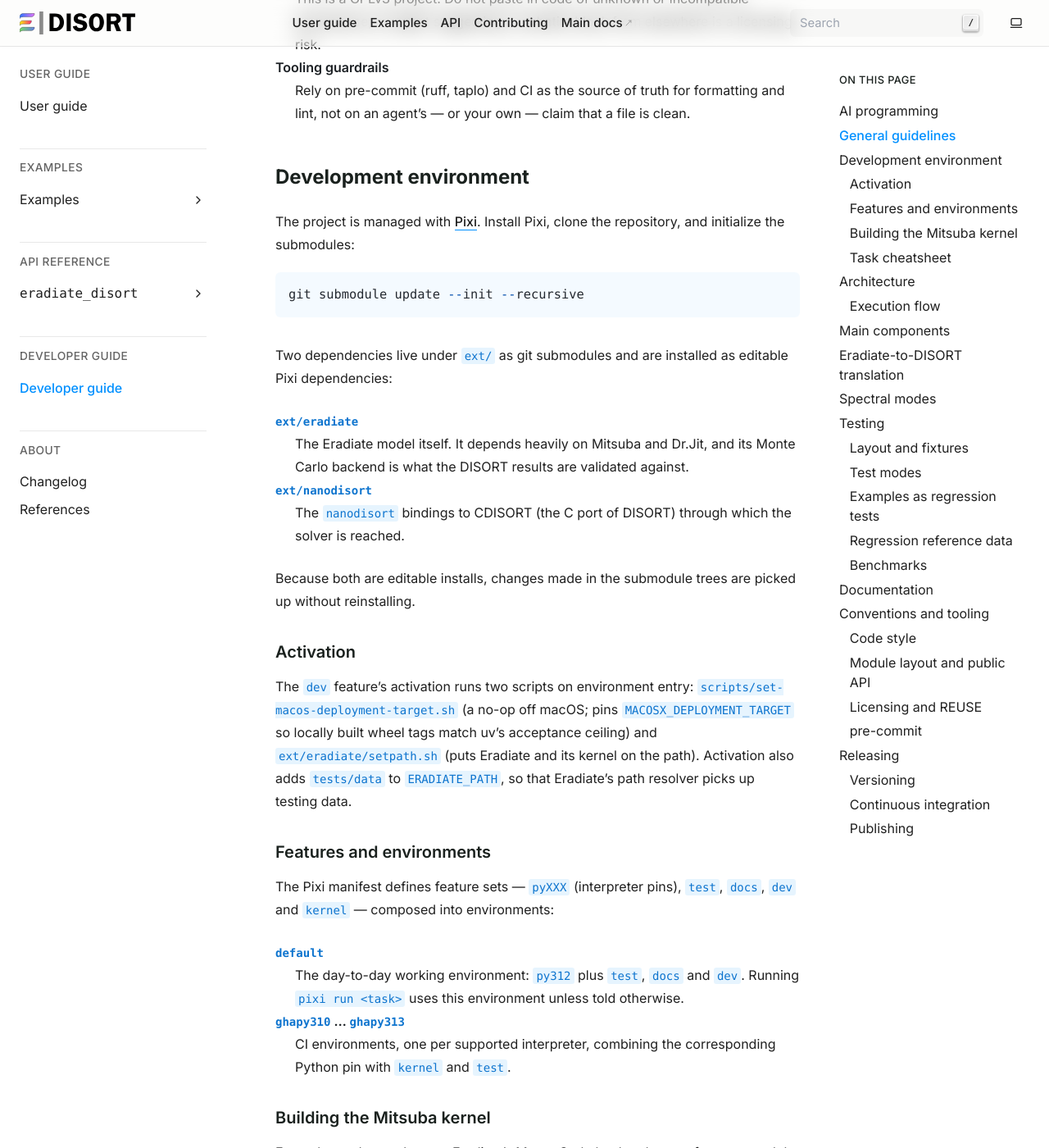
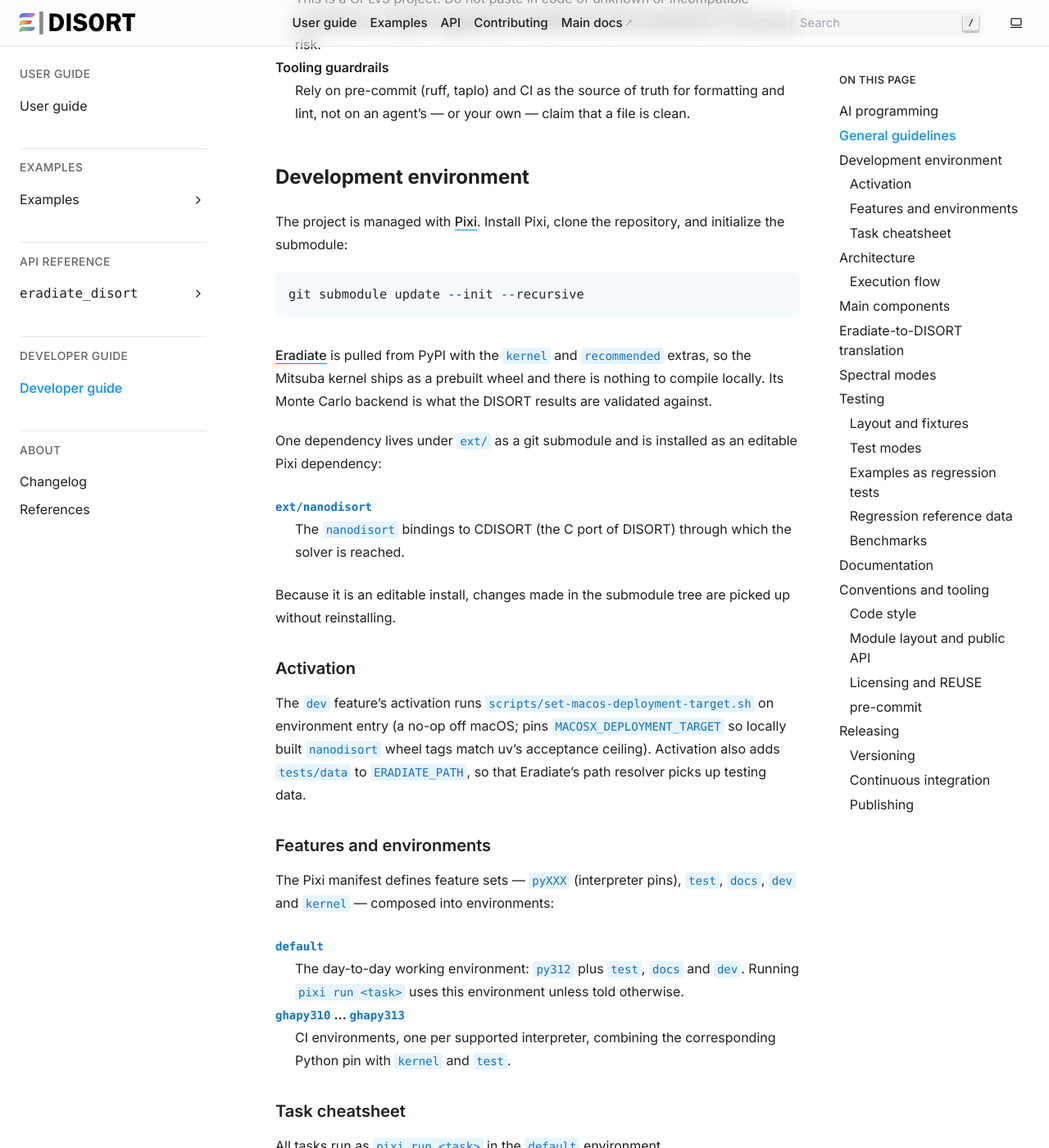
Before and after one commit to eradiate/eradiate-disort, a Sphinx documentation site: the page built from docs/dev/index.rst, in a window 1280 px wide and 1400 px high, scrolled down 1412 px. Shown: the whole window at 82% size. Built offline with Sphinx 7.4.7, drawn with Linux system fonts in a browser that asks for light colours; some of the changed text lies outside the part shown.

Commit message:
Transition from git submodule to PyPI wheels for Eradiate dependency
This commit reinstates the PyPI sourcing of the `eradiate` package. The
submodule is deleted. This, in particular, means that a development copy
of Eradiate can no longer be used for development.

```diff
--- a/docs/dev/index.rst
+++ b/docs/dev/index.rst
@@ -70,33 +70,33 @@ Development environment
 -----------------------
 
 The project is managed with `Pixi <https://pixi.sh/>`__. Install Pixi, clone the
-repository, and initialize the submodules::
+repository, and initialize the submodule::
 
     git submodule update --init --recursive
 
-Two dependencies live under ``ext/`` as git submodules and are installed as
-editable Pixi dependencies:
+`Eradiate <https://github.com/eradiate/eradiate>`__ is pulled from PyPI with the
+``kernel`` and ``recommended`` extras, so the Mitsuba kernel ships as a prebuilt
+wheel and there is nothing to compile locally. Its Monte Carlo backend is what
+the DISORT results are validated against.
 
-``ext/eradiate``
-    The Eradiate model itself. It depends heavily on Mitsuba and Dr.Jit, and its
-    Monte Carlo backend is what the DISORT results are validated against.
+One dependency lives under ``ext/`` as a git submodule and is installed as an
+editable Pixi dependency:
 
 ``ext/nanodisort``
     The ``nanodisort`` bindings to CDISORT (the C port of DISORT) through which
     the solver is reached.
 
-Because both are editable installs, changes made in the submodule trees are
+Because it is an editable install, changes made in the submodule tree are
 picked up without reinstalling.
 
 Activation
 ^^^^^^^^^^
 
-The ``dev`` feature's activation runs two scripts on environment entry:
-``scripts/set-macos-deployment-target.sh`` (a no-op off macOS; pins
-``MACOSX_DEPLOYMENT_TARGET`` so locally built wheel tags match uv's acceptance
-ceiling) and ``ext/eradiate/setpath.sh`` (puts Eradiate and its kernel on the
-path). Activation also adds ``tests/data`` to ``ERADIATE_PATH``, so that
-Eradiate's path resolver picks up testing data.
+The ``dev`` feature's activation runs ``scripts/set-macos-deployment-target.sh``
+on environment entry (a no-op off macOS; pins ``MACOSX_DEPLOYMENT_TARGET`` so
+locally built ``nanodisort`` wheel tags match uv's acceptance ceiling).
+Activation also adds ``tests/data`` to ``ERADIATE_PATH``, so that Eradiate's path
+resolver picks up testing data.
 
 Features and environments
 ^^^^^^^^^^^^^^^^^^^^^^^^^
@@ -112,16 +112,6 @@ The Pixi manifest defines feature sets — ``pyXXX`` (interpreter pins),
 ``ghapy310`` ... ``ghapy313``
     CI environments, one per supported interpreter, combining the corresponding
     Python pin with ``kernel`` and ``test``.
-
-Building the Mitsuba kernel
-^^^^^^^^^^^^^^^^^^^^^^^^^^^
-
-Examples and tests that use Eradiate's Monte Carlo backend as a reference need
-the compiled Mitsuba kernel at ``ext/eradiate/ext/mitsuba``. Build it with
-``pixi run kernel-build`` (``kernel-build`` depends on ``kernel-configure``,
-so building alone is enough); ``pixi run kernel-clean`` removes the build tree.
-Even when not using the Mitsuba backend, Mitsuba must be compiled to Eradiate to
-work.
 
 Task cheatsheet
 ^^^^^^^^^^^^^^^
@@ -166,16 +156,6 @@ All tasks run as ``pixi run <task>`` in the ``default`` environment.
 +------------------------+-----------------------------------------------------+
 | ``nb-execute-all``     | Sync and execute all                                |
 |                        | ``tests/examples/example_*.py`` notebooks.          |
-+------------------------+-----------------------------------------------------+
-| **Mitsuba kernel**                                                           |
-+------------------------+-----------------------------------------------------+
-| ``kernel-configure``   | Configure the Mitsuba kernel build (CMake,          |
-|                        | ``eradiate`` preset).                               |
-+------------------------+-----------------------------------------------------+
-| ``kernel-build``       | Build the Mitsuba kernel (depends on                |
-|                        | ``kernel-configure``).                              |
-+------------------------+-----------------------------------------------------+
-| ``kernel-clean``       | Remove the Mitsuba build tree.                      |
 +------------------------+-----------------------------------------------------+
 | **Releasing**                                                                |
 +------------------------+-----------------------------------------------------+
```
Also changed, not shown: AGENTS.md (+3 -5 lines), pyproject.toml (+3 -17 lines), .gitmodules, 1 other file.
